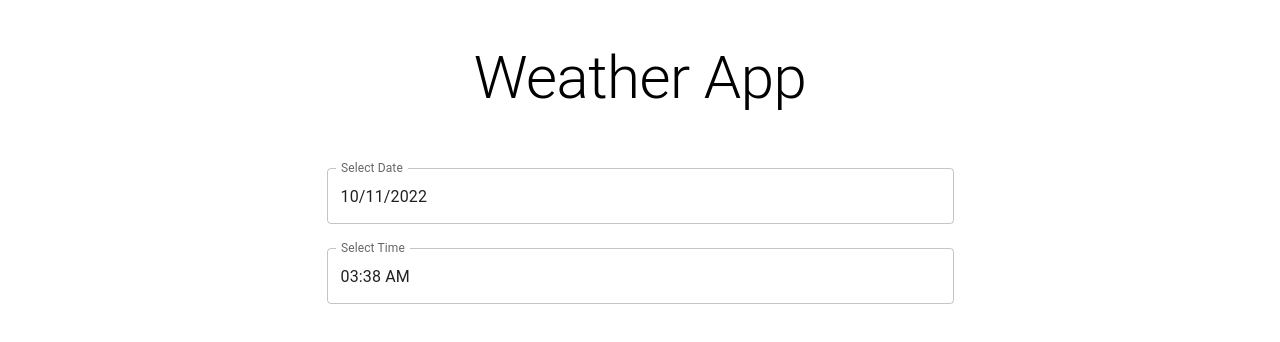
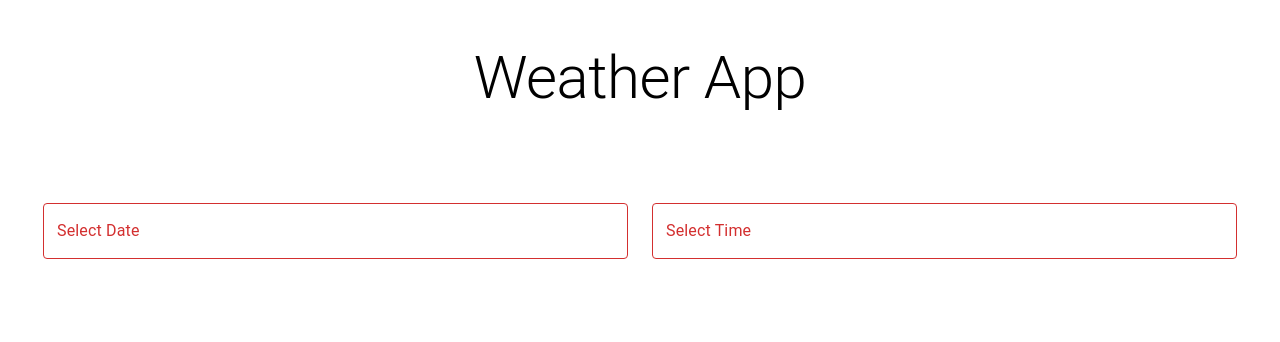
Before and after one commit to ramganez/weather_app, a React (Create React App) app in the folder frontend/: page / in a window 1280 px wide. Shown: the top 342 px of the page. Built offline with nearby package versions, Linux system fonts and the light colour scheme.

Commit message:
Handling empty res and cosmetics

```diff
--- a/frontend/src/App.css
+++ b/frontend/src/App.css
@@ -43,5 +43,6 @@
 }
 
 .Query-Stack {
-  align-items: center
+  align-items: center;
+  margin: 35px
 }
--- a/frontend/src/App.js
+++ b/frontend/src/App.js
@@ -5,15 +5,17 @@ import './App.css';
 import HeaderComponent from './components/Header';
 import QueryComponent from './components/Query';
 import TableComponent from './components/Table';
+import EmptyComponent from './components/Empty';
 
 function App() {
   const [rows, setRows] = useState([]);
+  const [dateSelected, setDateSelected] = useState(false);
 
   return (
     <div className="App">
       <HeaderComponent></HeaderComponent>
-      <QueryComponent setRows={setRows}></QueryComponent>
-      {(rows.length > 0) ? <TableComponent rows={rows} setRows={setRows}></TableComponent> : null}
+      <QueryComponent setDateSelected={setDateSelected} setRows={setRows}></QueryComponent>
+      {(rows.length > 0) ? <TableComponent rows={rows} setRows={setRows}></TableComponent> : <EmptyComponent dateSelected={dateSelected}></EmptyComponent>}
     </div>
   );
 }
--- /dev/null
+++ b/frontend/src/components/Empty.js
@@ -0,0 +1,19 @@
+import * as React from 'react';
+import Box from '@mui/material/Box';
+import Alert from '@mui/material/Alert';
+import AlertTitle from '@mui/material/AlertTitle';
+
+export default function EmptyComponent(props) {
+
+    return (
+        <>
+            {props.dateSelected ?
+                <Box sx={{ width: '100%', maxWidth: 600, margin: 'auto' }}>
+                    <Alert icon={false} style={{ color: 'black', border: 'none' }} variant="outlined" severity="error">
+                        <AlertTitle><h4>There is no data available... — <strong>Upload new data <a rel="noreferrer" href='http://localhost:8000/' target="_blank">here</a> !!!</strong></h4></AlertTitle>
+                    </Alert>
+                </Box>
+                : ''}
+        </>
+    );
+}
--- a/frontend/src/components/Query.js
+++ b/frontend/src/components/Query.js
@@ -10,16 +10,17 @@ import Stack from '@mui/material/Stack';
 const axios = require('axios').default;
 
 export default function QueryComponent(props) {
-    const [dateValue, setDateValue] = React.useState();
-    const [timeValue, setTimeValue] = React.useState();
+    const [dateValue, setDateValue] = React.useState("");
+    const [timeValue, setTimeValue] = React.useState("");
 
     const handleCloseDate = () => {
         axios.post('/api/weekly', {
-            query: dateValue.format('YYYY-MM-DD'),
-            withTime: false,
+            query: (timeValue === "") ? dateValue.format('YYYY-MM-DD') : dateValue.format('YYYY-MM-DD') + timeValue.format(" H:mm"),
+            withTime: (timeValue === "") ? false : true,
         })
             .then(function (response) {
                 props.setRows(response.data);
+                props.setDateSelected(true);
             })
             .catch(function (error) {
                 console.log(error);
@@ -42,7 +43,7 @@ export default function QueryComponent(props) {
     return (
         <>
             <LocalizationProvider dateAdapter={AdapterDayjs}>
-                <Stack className='Query-Stack' spacing={3}>
+                <Stack direction="row" className='Query-Stack' spacing={3}>
                     <MobileDatePicker
                         className="DateTime-Input"
                         label="Select Date"
@@ -62,6 +63,7 @@ export default function QueryComponent(props) {
                         }}
                         renderInput={(params) => <TextField {...params} />}
                         onClose={handleCloseTime}
+                        views={['hours']}
                     />
                 </Stack>
             </LocalizationProvider>
--- a/frontend/src/components/Table.js
+++ b/frontend/src/components/Table.js
@@ -32,10 +32,10 @@ export default function TableComponent(props) {
               <TableCell>
                 {row.time}
               </TableCell>
-              <TableCell>{row.temperature}</TableCell>
-              <TableCell>{row.relative_humidity}</TableCell>
+              <TableCell>{row.temperature} °</TableCell>
+              <TableCell>{row.relative_humidity} %</TableCell>
               <TableCell>{row.wind_dir}</TableCell>
-              <TableCell>{row.wind_speed}</TableCell>
+              <TableCell>{row.wind_speed} km/hr</TableCell>
             </TableRow>
           ))}
         </TableBody>
```
Also changed, not shown: 2 other files (tests, documents, lock files or other folders).
